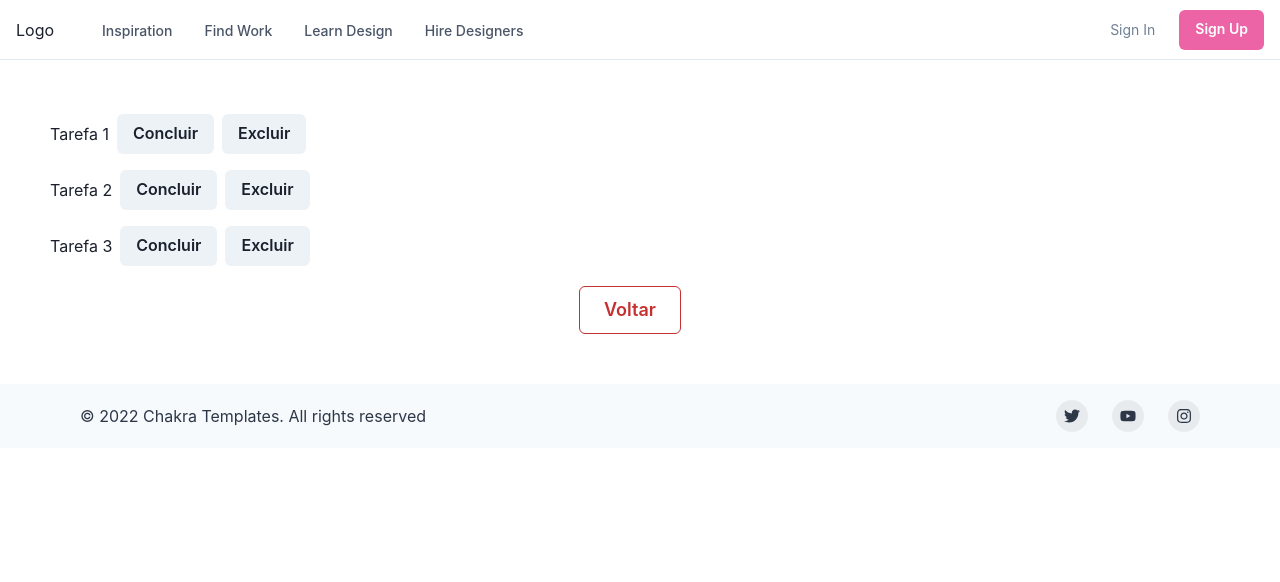
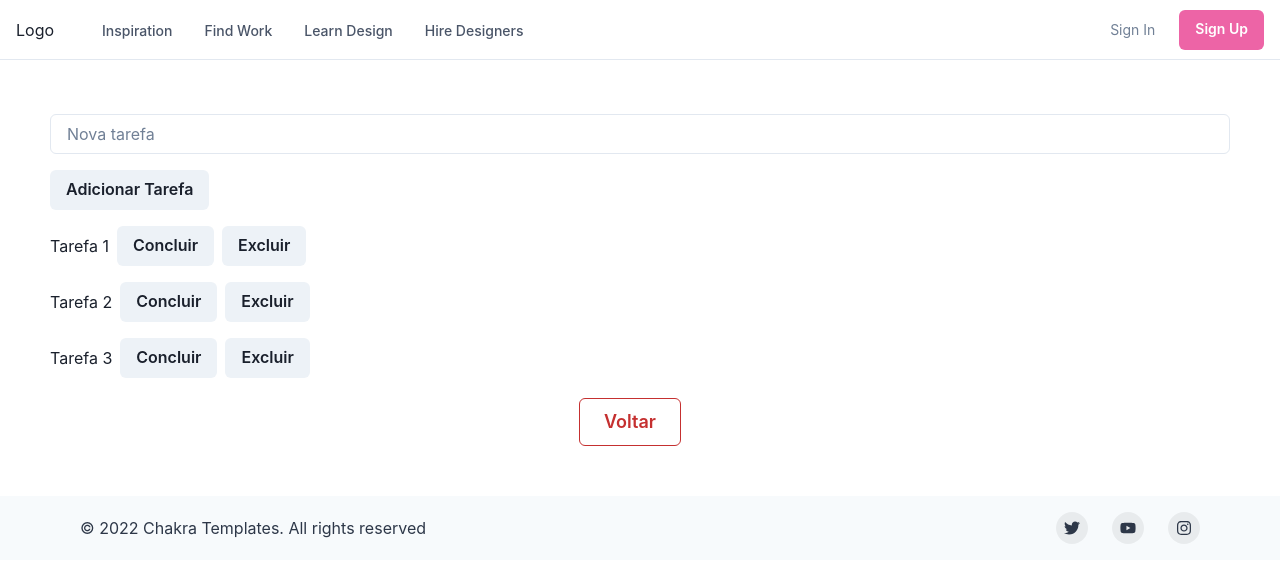
Before and after one commit to ArttyX/ProjetoReact, a React (Vite) app: page /Tarefas in a window 1280 px wide. Shown: the top 582 px of the page. Built offline with nearby package versions, Linux system fonts and the light colour scheme.

Commit message:
Adicionado campo para adicionar tarefas na página

```diff
--- a/src/pages/Tarefas/index.tsx
+++ b/src/pages/Tarefas/index.tsx
@@ -3,7 +3,7 @@ import ButtonFatec from "../../components/button-fatec";
 import "../../components/Tarefas/listaTarefas.css"
 import Layout from "../../components/Layout";
 import { useState } from "react";
-import { ChakraProvider } from "@chakra-ui/react";
+import { Button, ChakraProvider, Input, VStack } from "@chakra-ui/react";
 import ListaDeTarefas from "../../components/Tarefas/ListaTarefas";
 function ListaTarefas () {
     const [tarefas, setTarefas] = useState([
@@ -11,6 +11,7 @@ function ListaTarefas () {
         { nome: 'Tarefa 2', pendente: true },
         { nome: 'Tarefa 3', pendente: true },
       ]);
+      const [novaTarefa, setNovaTarefa] = useState('');
 
       const handleDelete = (index: number) => {
         const novasTarefas = [...tarefas];
@@ -23,15 +24,28 @@ function ListaTarefas () {
         novasTarefas[index].pendente = !novasTarefas[index].pendente;
         setTarefas(novasTarefas);
       };
+      const handleAddTarefa = () => {
+        if (novaTarefa.trim() !== '') {
+          setTarefas([...tarefas, { nome: novaTarefa, pendente: true }]);
+          setNovaTarefa('');
+        }}
     return (
     <Layout>
       <div className="lista-tarefas-container">
       <ChakraProvider cssVarsRoot={undefined}>
+      <VStack align="start" spacing={4}>
+        <Input
+          value={novaTarefa}
+          onChange={(e) => setNovaTarefa(e.target.value)}
+          placeholder="Nova tarefa"
+        />
+        <Button onClick={handleAddTarefa}>Adicionar Tarefa</Button>
         <ListaDeTarefas
           tarefas={tarefas}
           onDelete={handleDelete}
           onToggleStatus={handleToggleStatus}
         />
+      </VStack>
       </ChakraProvider>
       <div>
       <Link to= {'/'}><ButtonFatec type={"button"} label={"Voltar"}></ButtonFatec></Link>
```
Lines whose indentation alone changed are shown as unchanged.
